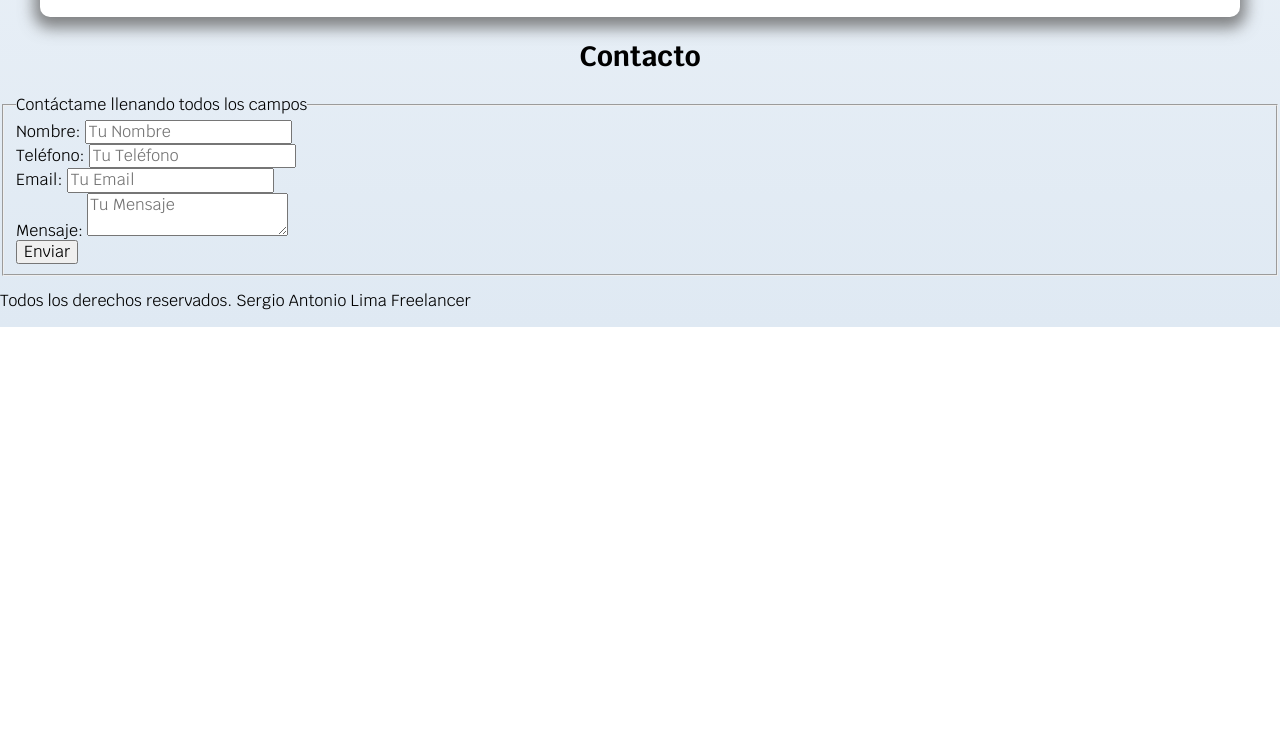
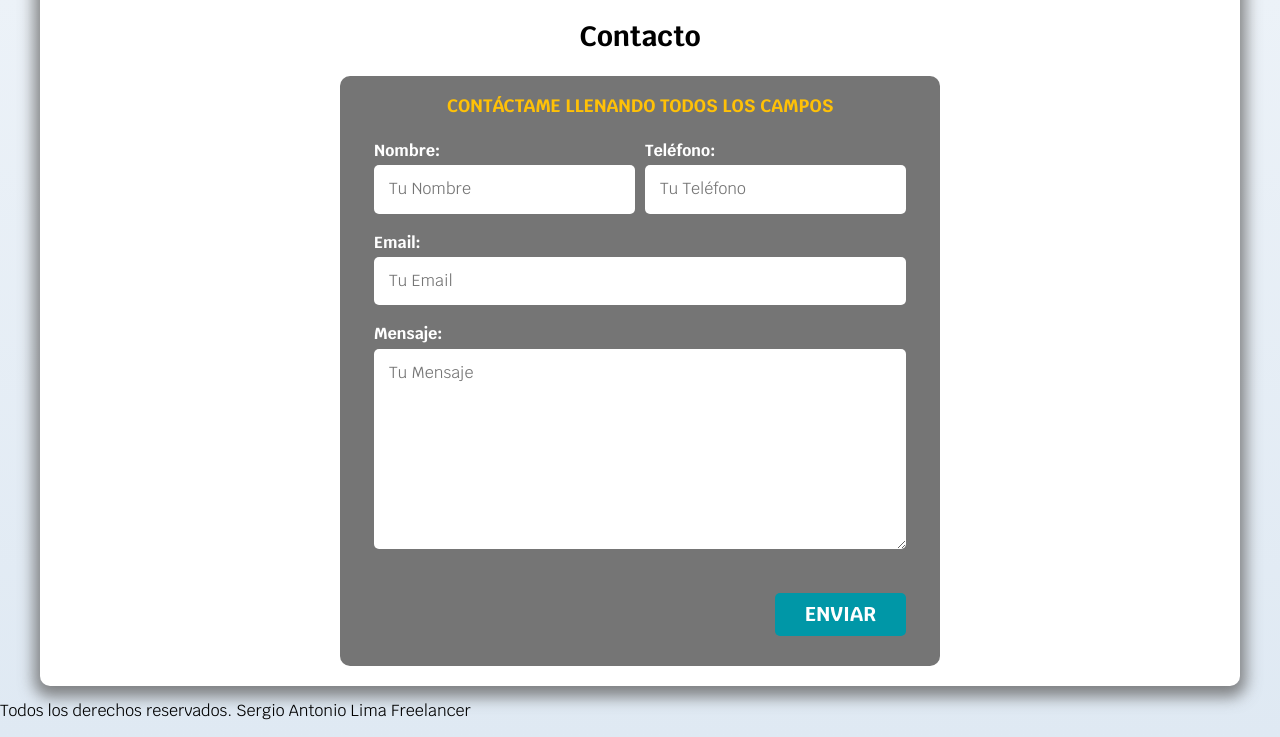
Before and after one commit to SergioAntonioDevWeb/freelancer, a plain HTML site: page index.html in a window 1280 px wide. Shown: the part 1076-1813 px from the top of the page. Before the commit the page ends 1403 px from the top, so only its background shows below. Drawn offline with Linux system fonts and the light colour scheme.

Commit message:
Formulario de Contacto terminado

```diff
--- a/css/styles.css
+++ b/css/styles.css
@@ -66,6 +66,7 @@ h1, h2, h3 {
     border-radius: .5rem;
     width: 90%;
     text-align: center;
+    border: none;
 }
 
 @media (min-width: 480px) {
@@ -73,6 +74,30 @@ h1, h2, h3 {
         width: auto;
     }
 }
+
+.boton:hover {
+    cursor: pointer;
+}
+
+/* Utilidades */
+.w-100 {
+    width: 100%;
+}
+
+@media (min-width: 768px) {
+    .w-100 {
+        width: auto;
+    }
+}
+
+.flex {
+    display: flex;
+}
+
+.alinear-derecha {
+    justify-content: flex-end;
+}
+
 /* Navegacion Principal */
 .nav-bg {
     background-color: var(--secundario);
@@ -165,3 +190,61 @@ h1, h2, h3 {
     justify-content: space-evenly;
     align-items: center;
 }
+
+/* Formulario de Contacto */
+.formulario {
+    background-color: var(--gris);
+    width: min(60rem, 100%);
+    margin: 0 auto;
+    padding: 2rem;
+    border-radius: 1rem;
+}
+
+.formulario fieldset {
+    border: none;
+}
+
+.formulario legend {
+    text-align: center;
+    font-size: 1.8rem;
+    text-transform: uppercase;
+    font-weight: 900;
+    margin-bottom: 2rem;
+    color: var(--primario);
+}
+
+@media (min-width: 768px) {
+    .contenedor-campos {
+        display: grid;
+        grid-template-columns: repeat(2, 1fr);
+        grid-template-rows: auto, auto, 20rem;
+        gap: 1rem;
+    }
+
+    .campo:nth-child(3),
+    .campo:nth-child(4) {
+        grid-column: 1 / 3;
+    }
+}
+
+.campo {
+    margin-bottom: 1rem;
+}
+
+.campo label {
+    color: var(--blanco);
+    font-weight: 900;
+    margin-bottom: .5rem;
+    display: block;
+}
+
+.campo textarea {
+    height: 20rem;
+}
+
+.input-text {
+    width: 100%;
+    border: none;
+    padding: 1.5rem;
+    border-radius: .5rem;
+}
--- a/index.html
+++ b/index.html
@@ -66,40 +66,40 @@
                 <p>Lorem ipsum, dolor sit amet consectetur adipisicing elit. Tempore cum rem excepturi, doloribus consequuntur vitae iusto eaque nesciunt mollitia sapiente!</p>
             </section>
         </div>
-    </main>
 
         <section>
             <h2>Contacto</h2>
-        <form>
+            <form class="formulario">
                 <fieldset>
                     <legend>Contáctame llenando todos los campos</legend>
-                <div>
+                    <div class="contenedor-campos">
+                        <div class="campo">
                             <label>Nombre:</label>
-                    <input type="text" placeholder="Tu Nombre" required>
+                            <input class="input-text" type="text" placeholder="Tu Nombre" required>
                         </div>
 
-                <div>
+                        <div class="campo">
                             <label>Teléfono:</label>
-                    <input type="tel" placeholder="Tu Teléfono" required>
+                            <input class="input-text" type="tel" placeholder="Tu Teléfono" required>
                         </div>
 
-                <div>
+                        <div class="campo">
                             <label>Email:</label>
-                    <input type="email" placeholder="Tu Email" required>
+                            <input class="input-text" type="email" placeholder="Tu Email" required>
                         </div>
 
-                <div>
+                        <div class="campo">
                             <label>Mensaje:</label>
-                    <textarea placeholder="Tu Mensaje" required></textarea>
+                            <textarea class="input-text" placeholder="Tu Mensaje" required></textarea>
                         </div>
-
-                <div>
-                    <input type="submit" value="Enviar">
+                    </div>
+                        <div class="alinear-derecha flex">
+                            <input class="boton w-100" type="submit" value="Enviar">
                         </div>
                     </fieldset>
                 </form>
             </section>
-
+        </main>
         <footer>
             <p>Todos los derechos reservados. Sergio Antonio Lima Freelancer</p>
         </footer>
```
Lines whose indentation alone changed are shown as unchanged.
